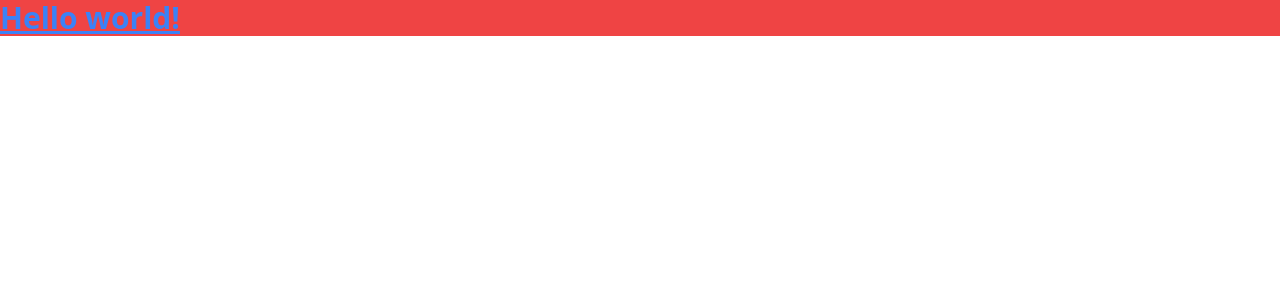
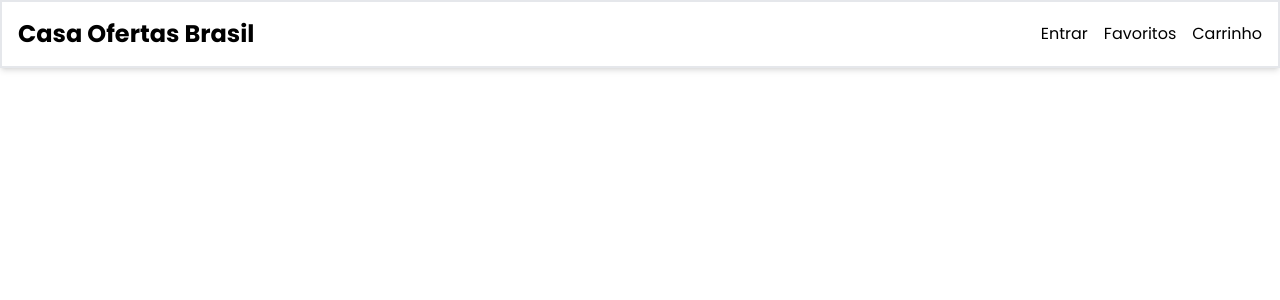
Before and after one commit to IgorAguiar-Giro/casaofertasbrasil, a Next.js app: page / in a window 1280 px wide. Shown: the top 300 px of the page. Built offline with nearby package versions, Linux system fonts and the light colour scheme.

Commit message:
finish `Navbar.js` basic layout

```diff
--- a/components/Header/Header.js
+++ b/components/Header/Header.js
@@ -1,7 +1,7 @@
 import Head from "next/head";
 import Navbar from "./Navbar";
 
-export default function Head() {
+export default function Header() {
   return (
     <>
       <Head>
@@ -13,6 +13,10 @@ export default function Head() {
           content="Nextjs Casa Ofertas Brasil"
           key="pagetitle"
         />
+        <link
+          href="https://fonts.googleapis.com/css2?family=Poppins:wght@400;500;600;700&display=swap"
+          rel="stylesheet"
+        />
       </Head>
       <Navbar />
     </>
--- a/components/Header/Navbar.js
+++ b/components/Header/Navbar.js
@@ -1,8 +1,46 @@
+import React, { useState } from "react";
+
 export default function Navbar() {
+  const Links = [
+    { name: "Entrar", link: "/" },
+    { name: "Favoritos", link: "/" },
+    { name: "Carrinho", link: "/" },
+  ];
+
+  const [open, setOpen] = useState(false);
+
   return (
     <>
-      <div>
-        <p>Teste</p>
+      <div className="flex justify-between items-center p-4 border-2 shadow-md">
+        <div className="md:text-2xl font-bold cursor-pointer" href="/">
+          <ion-icon name="home-outline"></ion-icon>
+          <p>Casa Ofertas Brasil</p>
+        </div>
+
+        {/* Hamburger menu icon */}
+        <div
+          onClick={() => setOpen(!open)}
+          className="text-3xl absolute right-8 top-6 cursor-pointer md:hidden"
+        >
+          <ion-icon name={open ? "close" : "menu"}></ion-icon>
+        </div>
+
+        {/* Menu items */}
+        <div
+          className={`md:flex border-2 shadow-md md:border-0 md:shadow-none md:items-center md:space-x-4 fixed md:static bg-white w-1/3 md:w-auto transition-all duration-500 ease-in ${
+            open
+              ? "right-0 top-16 opacity-100"
+              : "right-[-100%] top-16 opacity-0"
+          } md:opacity-100 z-10`}
+        >
+          <ul className="flex flex-col md:flex-row space-y-4 md:space-y-0 md:space-x-4 p-4 md:p-0">
+            {Links.map((link) => (
+              <li key={link.name}>
+                <a href={link.link}>{link.name}</a>
+              </li>
+            ))}
+          </ul>
+        </div>
       </div>
     </>
   );
--- a/pages/index.js
+++ b/pages/index.js
@@ -1,7 +1,18 @@
+import Header from "components/Header/Header";
+
 export default function Home() {
   return (
-    <h1 className="bg-red-500 text-blue-500 text-3xl font-bold underline">
-      Hello world!
-    </h1>
+    <>
+      <Header />
+
+      <script
+        type="module"
+        src="https://unpkg.com/ionicons@7.1.0/dist/ionicons/ionicons.esm.js"
+      ></script>
+      <script
+        nomodule
+        src="https://unpkg.com/ionicons@7.1.0/dist/ionicons/ionicons.js"
+      ></script>
+    </>
   );
 }
--- a/styles/globals.css
+++ b/styles/globals.css
@@ -1,3 +1,7 @@
 @tailwind base;
 @tailwind components;
 @tailwind utilities;
+
+body {
+    @apply font-poppins;
+}
--- a/tailwind.config.js
+++ b/tailwind.config.js
@@ -7,7 +7,7 @@ module.exports = {
   theme: {
     extend: {
       fontFamily: {
-        poppins: ["Poppins"],
+        poppins: ["Poppins", "sans-serif"],
       },
       colors: {
         "dark-purple": "#081A51",
```
